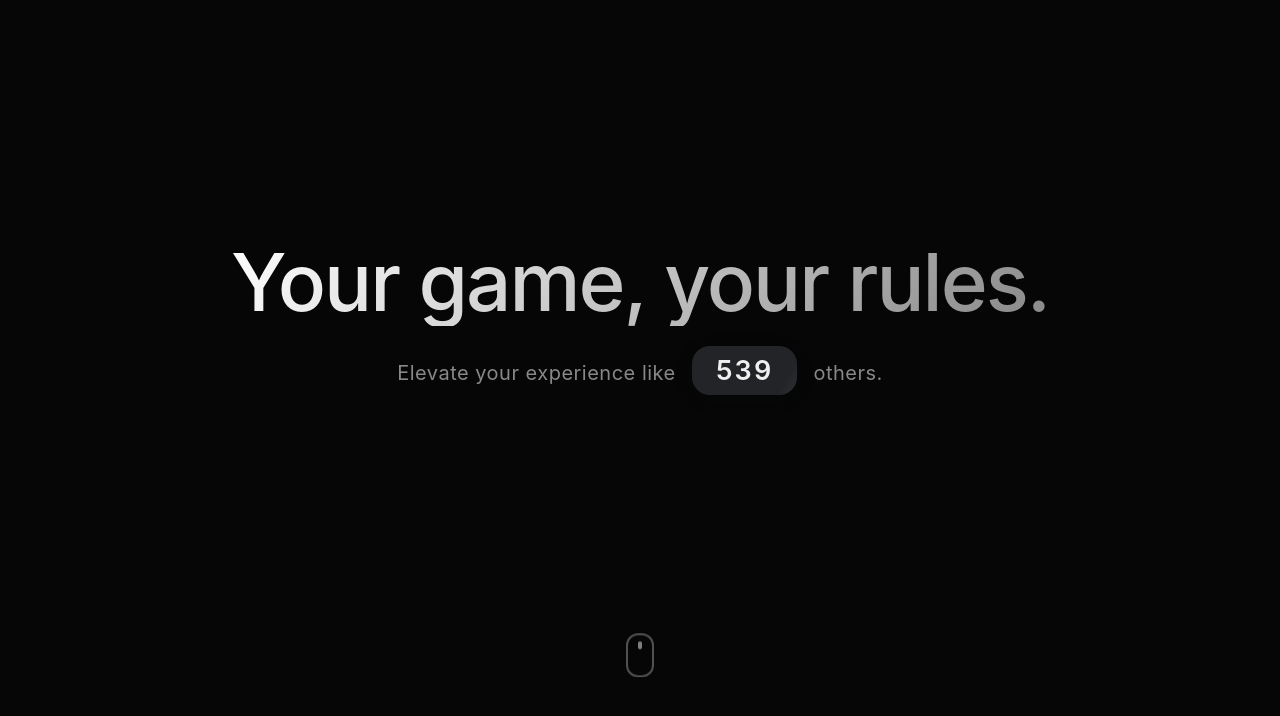
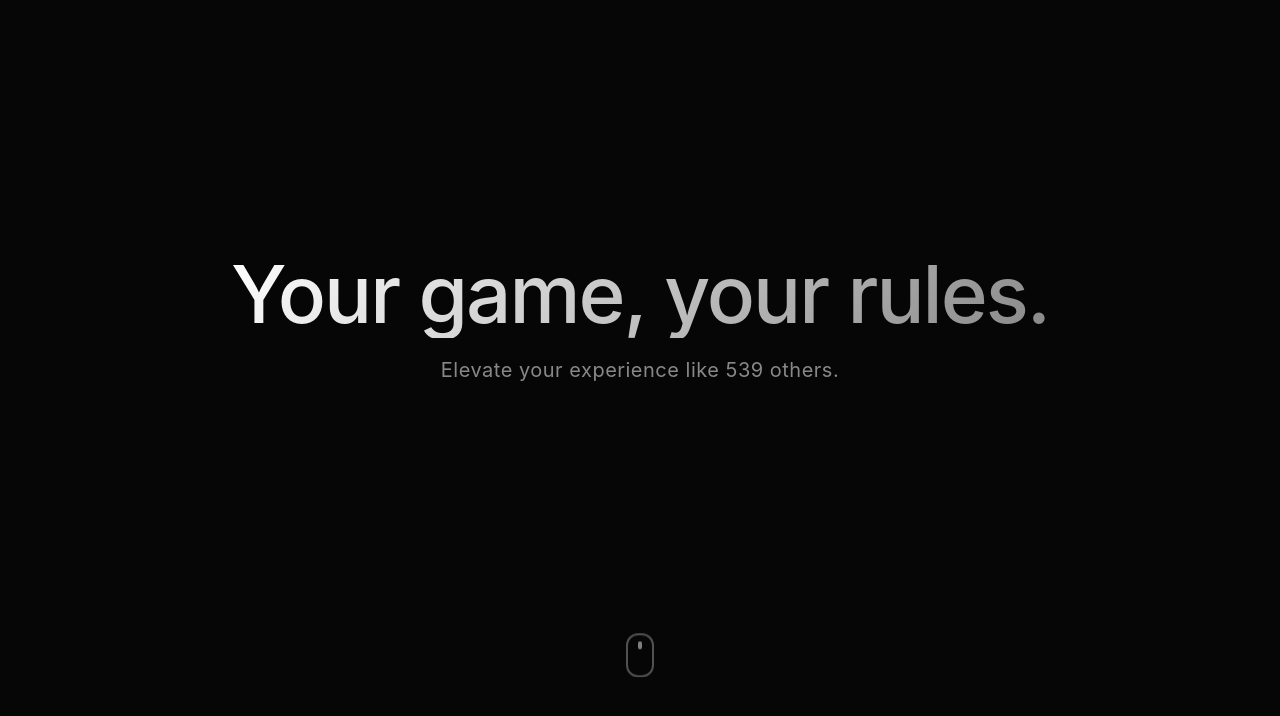
Before and after one commit to ekjfselkfbsekfjvsajdhgvsjfe/ekjfselkfbsekfjvsajdhgvsjfe.github.io, a plain HTML site: page index.html in a window 1280 px wide. Shown: the part 84-800 px from the top of the page. Drawn offline with Linux system fonts and the light colour scheme; a web font is replaced by a local one.

Commit message:
Update index.html

```diff
--- a/index.html
+++ b/index.html
@@ -569,39 +569,6 @@
             0% { top: 8px; opacity: 1; }
             100% { top: 24px; opacity: 0; }
         }
-        .usercount-container {
-  display: inline-block;
-  background: linear-gradient(120deg, #222428 85%, #2e3034 100%);
-  border-radius: 18px;
-  box-shadow: 0 4px 18px rgba(18,20,26,0.13);
-  padding: 8px 24px;
-  font-family: 'TT Interphases Pro', -apple-system, sans-serif;
-  font-size: 1.35em;
-  font-weight: 600;
-  color: #efefef;
-  letter-spacing: 0.08em;
-  margin: 0 10px;
-  transition:
-    box-shadow .27s cubic-bezier(.17,.73,.5,.92),
-    background .27s cubic-bezier(.17,.73,.5,.92),
-    color .2s;
-  cursor: pointer;
-}
-
-.usercount-container:hover {
-  box-shadow: 0 7px 22px 0 rgba(66, 71, 93, 0.19), 0 1.5px 22px 0 rgba(20, 20, 31, 0.16);
-  background: linear-gradient(120deg, #2e3034 85%, #37393c 100%);
-  color: #b8b8b8;
-  transform: scale(1.04);
-}
-
-.counter {
-  transition: color .25s;
-}
-
-.usercount-container:hover .counter {
-  color: #fcfcfc;
-}
 
     </style>
 </head>
@@ -622,12 +589,9 @@
         <div class="hero-content">
             <h1 class="motto">Your game, your rules.</h1>
             <p class="subtitle">
-              Elevate your experience like
-              <span id="user-count-container" class="usercount-container">
-                <span id="user-count" class="counter"></span>
-              </span>
-              others.
+              Elevate your experience like <span id="user-count" class="counter"></span> others.
             </p>
+
 
 
         </div>
```
